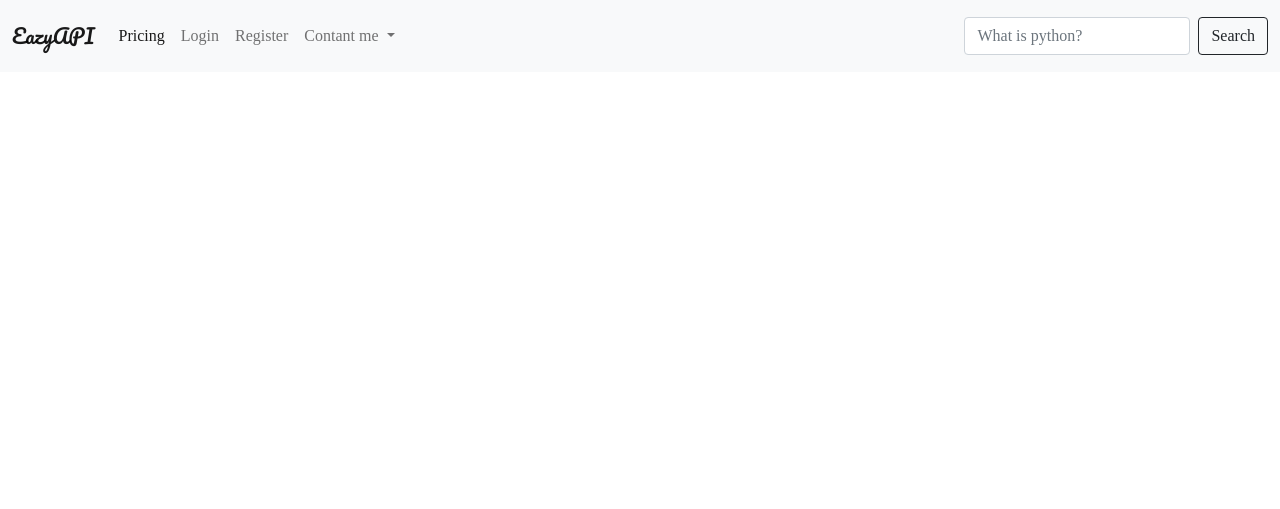
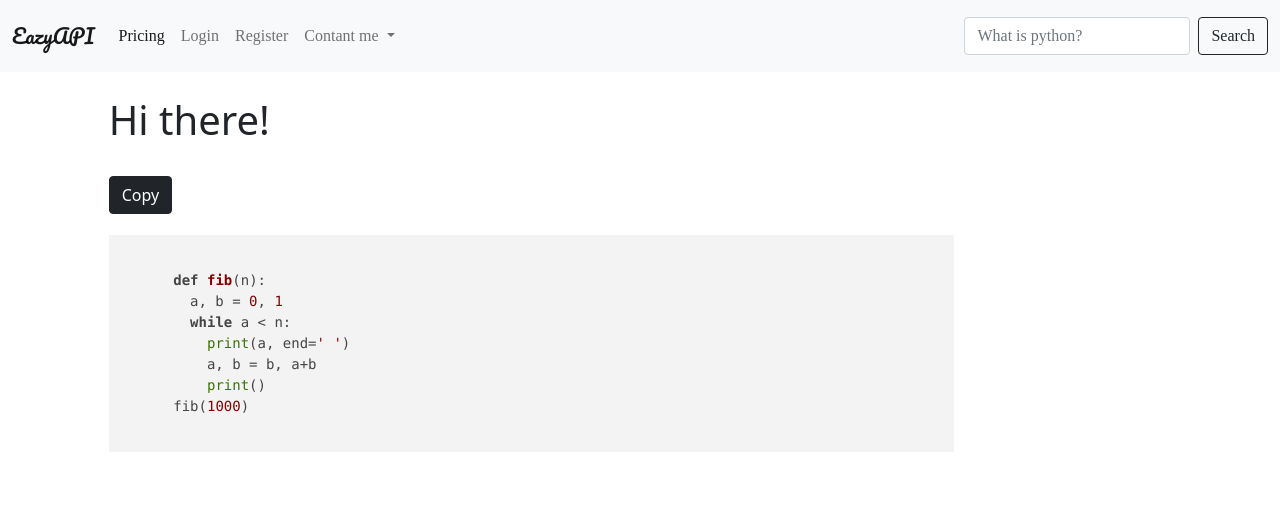
Before and after one commit to Madi-S/Flask-Restful-Api, a Flask app: page / in a window 1280 px wide. Shown: the top 509 px of the page. Run offline with Flask 2, Linux system fonts and the light colour scheme; parts of the project's set-up code (start-up, migrations or seed data) failed here and were passed over; some libraries are stand-ins or nearby versions; some web fonts are replaced.

Commit message:
code snippets

```diff
--- a/templates/index.html
+++ b/templates/index.html
@@ -4,7 +4,43 @@
     Index Page
 {% endblock %}
 
+{% block content_title %}
+  Hi there!
+{% endblock %}
 
 {% block content %}
 
+<div class="row">
+
+  <div class="bd-clipboard">
+    <button type="button" class="btn btn-dark" onclick="copyDivToClipboard()" >Copy</button>
+  </div>
+
+  <pre>
+    <code class="python" id="code">
+      def fib(n):
+        a, b = 0, 1
+        while a < n:
+          print(a, end=' ')
+          a, b = b, a+b
+          print()
+      fib(1000)
+    </code>
+  </pre>
+
+</div>
+
+<script>
+  function copyDivToClipboard() {
+    var range = document.createRange();
+    range.selectNode(document.getElementById("code"));
+    window.getSelection().removeAllRanges(); // clear current selection
+    window.getSelection().addRange(range); // to select text
+    document.execCommand("copy");
+    window.getSelection().removeAllRanges();// to deselect
+}
+</script>
+
+
+
 {% endblock %}
```
